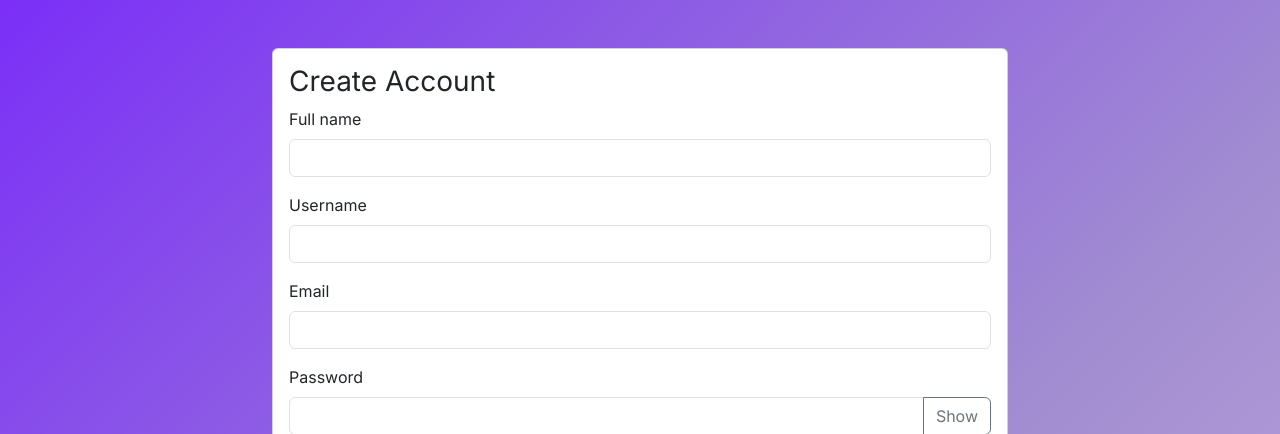
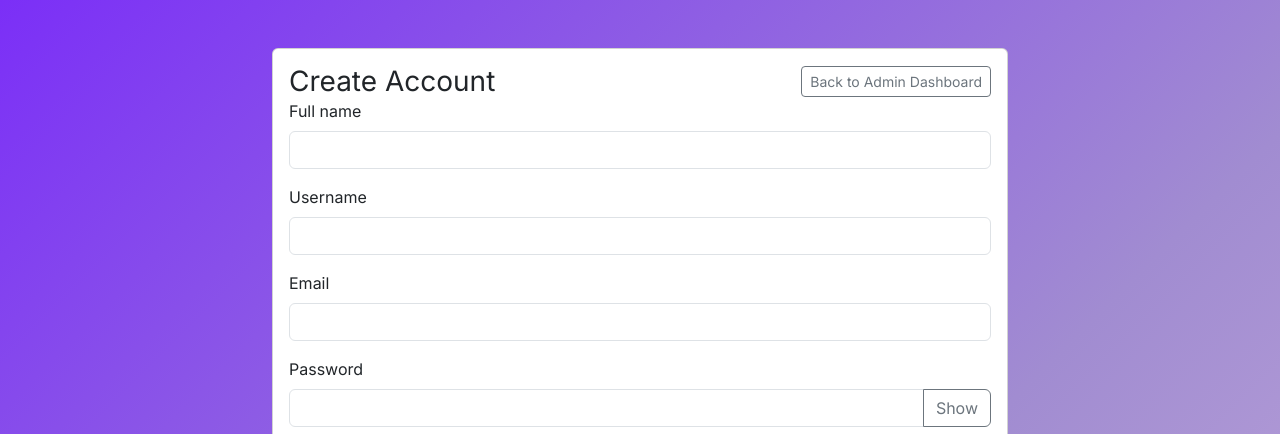
Before and after one commit to gabrielhipolito-dev/Faculty_Members_Consultation_Appointment, a PHP site: page /register.php in a window 1280 px wide. Shown: the top 434 px of the page. Run offline with PHP 8.4, Linux system fonts and the light colour scheme; a user stored in the database is signed in; data comes from the database, SQL or seed files in the repository.

Commit message:
feat: enhance account management UI with back button for admin and improved layout

```diff
--- a/public/register.php
+++ b/public/register.php
@@ -94,7 +94,12 @@ include __DIR__ . '/../includes/header.php';
 		<div class="col-md-8">
 			<div class="card">
 				<div class="card-body">
-					<h3 class="card-title" id="manage"><?php echo ($mode === 'update') ? 'Update Account' : 'Create Account'; ?></h3>
+					<div class="d-flex justify-content-between align-items-center">
+						<h3 class="card-title mb-0" id="manage"><?php echo ($mode === 'update') ? 'Update Account' : 'Create Account'; ?></h3>
+						<?php if ($isAdmin): ?>
+							<a class="btn btn-outline-secondary btn-sm" href="dashboard_admin.php">Back to Admin Dashboard</a>
+						<?php endif; ?>
+					</div>
 
 					<?php if ($mode === 'update'): ?>
 						<div class="alert alert-info d-flex justify-content-between align-items-center">
```
